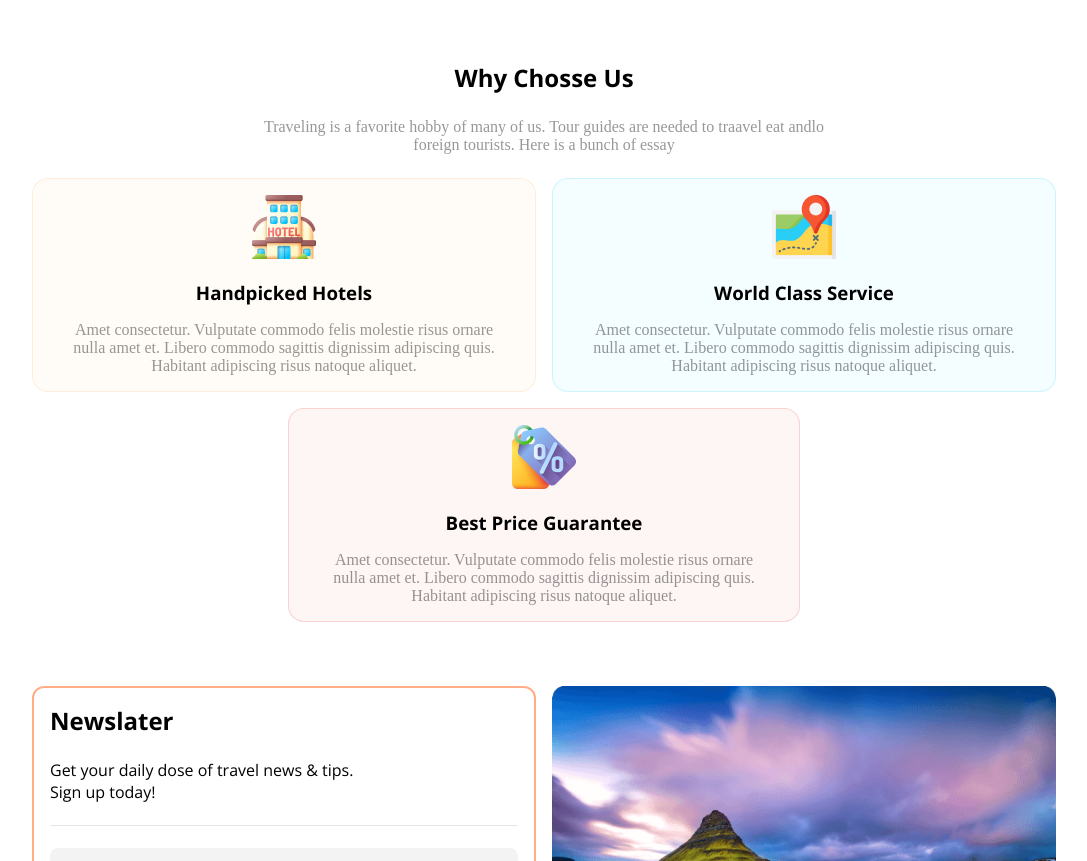
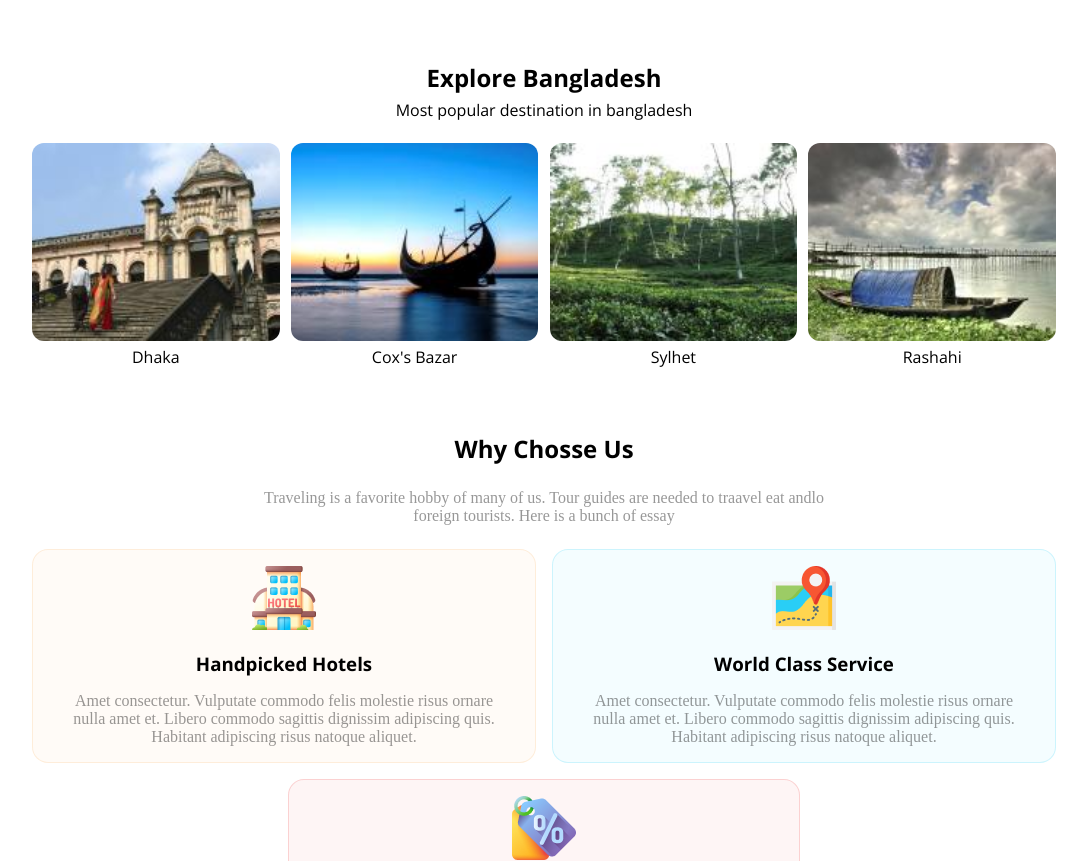
Before and after one commit to noha-buri/responsive-website, a plain HTML site: page index.html in a window 1280 px wide. Shown: the part 2197-3058 px from the top of the page, without its empty margins (96-1183 px from the left). Drawn offline with nearby package versions, Linux system fonts and the light colour scheme.

Commit message:
create my unique section

```diff
--- a/index.html
+++ b/index.html
@@ -119,6 +119,30 @@
                   </div>
               </div>
     </section>
+    <!--my creat section-->
+    <section id="explore-bangladesh">
+      <h2>Explore Bangladesh</h2>
+      <p>Most popular destination in bangladesh</p> <br>
+      <div class="bangladesh-image-container">
+        <div class="dahka">
+            <img src="images/dhaka.jpg" alt="" width="100%">
+            <p>Dhaka</p>
+        </div>
+        <div class="coxbazar">
+            <img src="images/coxbajar.jpg" alt="" width="100%">
+            <p>Cox's Bazar</p>
+        </div>
+
+        <div class="sylhet">
+          <img src="images/syhlet.jpg" alt="" width="100%">
+          <p>Sylhet</p>
+      </div>
+        <div class="rajshahi">
+            <img src="images/rajshahi.jpg" alt="" width="100%">
+            <p>Rashahi</p>
+        </div>
+      </div>
+    </section>
     <!--why choose third section-->
     <section id="chooser-container">
             <div>
--- a/style.css
+++ b/style.css
@@ -261,6 +261,24 @@ font-weight: 800;
   font-weight: 800;
 
 }
+/* my creat section */
+#explore-bangladesh{
+  width: 80%;
+  margin: auto;
+  text-align: center;
+}
+.bangladesh-image-container{
+  display: grid;
+  grid-template-columns: repeat(4,1fr);
+  gap: .7rem;
+}
+.bangladesh-image-container img{
+  border-radius: .75rem;
+}
+#explore-bangladesh h2{
+  margin-top: 4rem;
+  margin-bottom: 5px;
+}
 /* why choose third section */
 #chooser-container{
   width: 80vw;
@@ -515,6 +533,10 @@ font-weight: 800;
   .bandarban > img{
     height: 250px;
   }
+  /* my creat section */
+  .bangladesh-image-container{
+    grid-template-columns: repeat(2, 1fr);
+  }
   /* why choose third section */
   #service-card-container{
     display: grid;
```
Also changed, not shown: images/chittagong.jpg (added), images/coxbajar.jpg (added), images/dhaka.jpg (added), images/rajshahi.jpg (added), images/syhlet.jpg (added).
